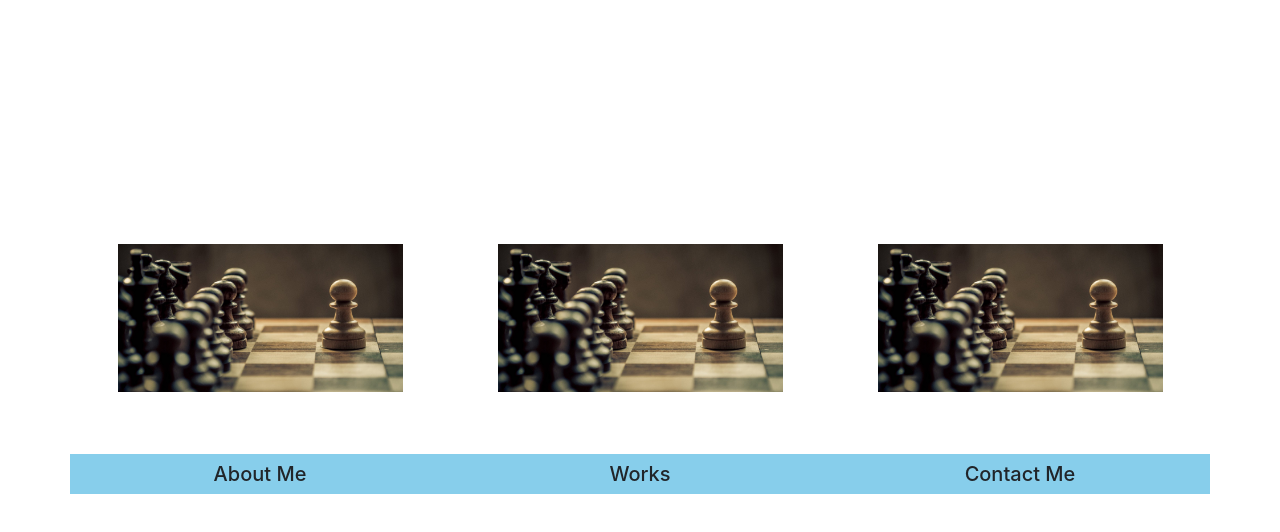
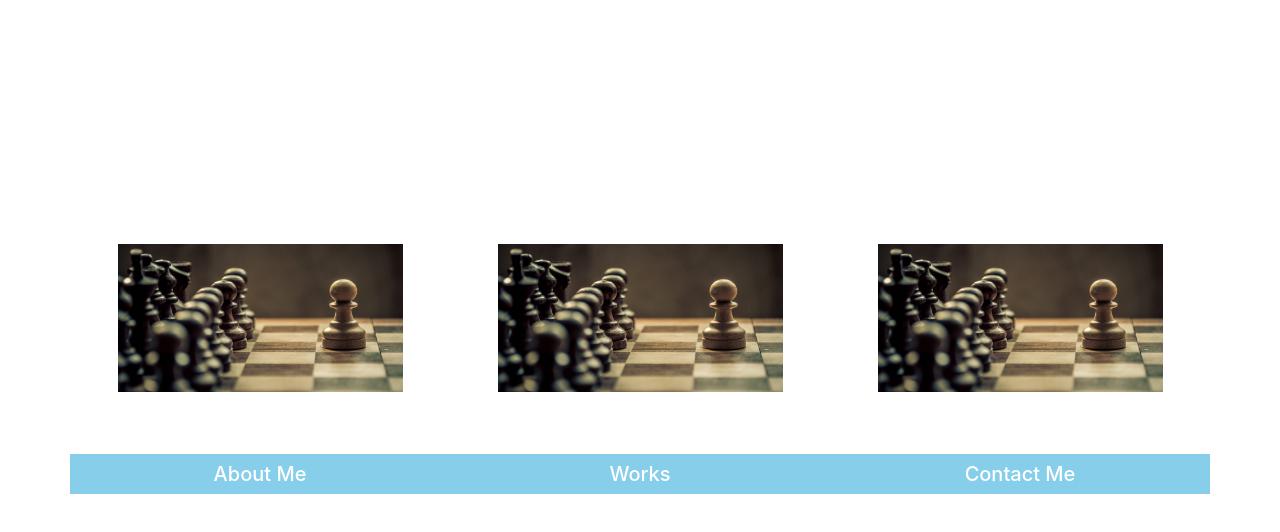
Before and after one commit to benzed3/EBenitezPortfolio, a plain HTML site: page main.html in a window 1280 px wide. Shown: the part 62-594 px from the top of the page. Drawn offline with nearby package versions, Linux system fonts and the light colour scheme.

Commit message:
added links to images on main.html

```diff
--- a/assets/css/style.css
+++ b/assets/css/style.css
@@ -54,6 +54,13 @@ h5 {
     bottom: 0;
     width: 100%;
     padding: 8px 0 8px 0;
+    color: white;
+}
+
+h5, a:link, a:visited {
+    color: white;
+    text-decoration: none;
+    cursor: auto;
 }
 
 .boxes {
--- a/main.html
+++ b/main.html
@@ -50,19 +50,19 @@
 
             <div class="col-lg-4 boxes">
                 <img src="assets/images/cropped-chess-board1.jpg">
-                <h5>About Me</h5>
+                <h5><a href="aboutMe.html">About Me</a></h5>
 
             </div>
 
             <div class="col-lg-4 boxes">
                 <img src="assets/images/cropped-chess-board1.jpg">
-                <h5>Works</h5>
+                <h5><a href="works.html">Works</a></h5>
 
             </div>
 
             <div class="col-lg-4 boxes">
                 <img src="assets/images/cropped-chess-board1.jpg">
-                <h5>Contact Me</h5>
+                <h5><a href="contact.html">Contact Me</a></h5>
 
             </div>
 
```
